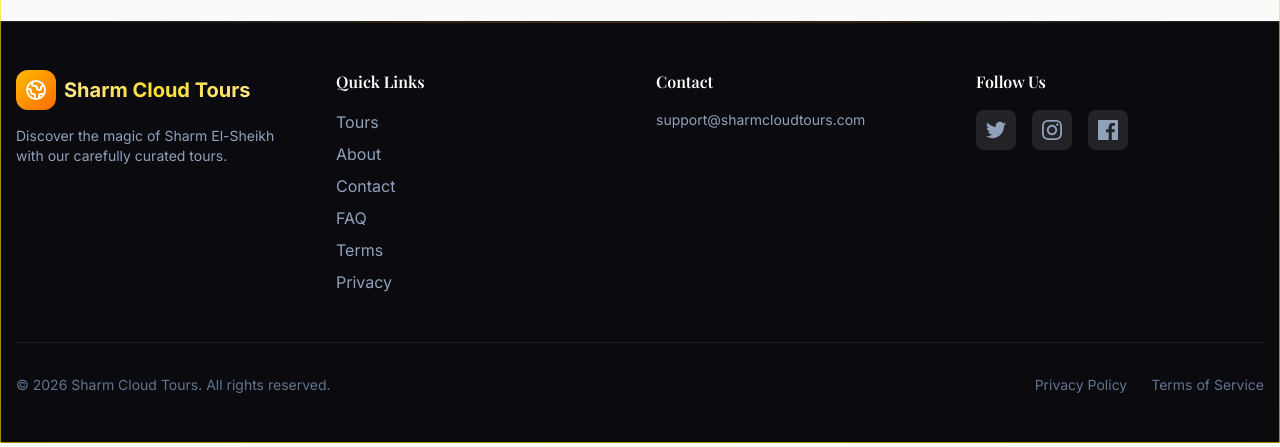
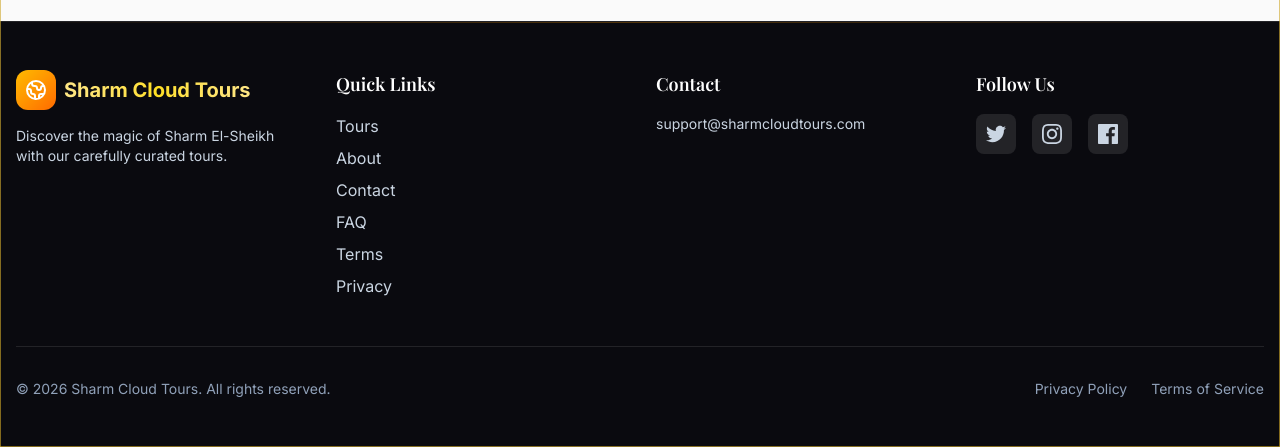
Before and after one commit to ahMEDhat-7/travel-app, a Next.js app: page /en/tours in a window 1280 px wide. Shown: the part 859-1306 px from the top of the page. Built offline with nearby package versions, Linux system fonts and the light colour scheme; no server answers.

Commit message:
fix: Accessiblity and PRD

```diff
--- a/app/[locale]/page.tsx
+++ b/app/[locale]/page.tsx
@@ -108,7 +108,7 @@ const SAMPLE_TOURS: Tour[] = [
     location: 'Bahariya Oasis',
     duration: '2 days',
     category: 'Adventure',
-    images: ['https://images.unsplash.com/photo-1547996663-6e5a6f232032?w=800'],
+    images: ['https://images.unsplash.com/photo-1559128010-7c1ad6e1b6a5?w=800'],
     isBestseller: true,
   },
   {
--- a/app/[locale]/tours/page.tsx
+++ b/app/[locale]/tours/page.tsx
@@ -69,7 +69,7 @@ const SAMPLE_TOURS: Tour[] = [
     price: 199,
     location: 'Bahariya Oasis',
     duration: '2 days',
-    images: ['https://images.unsplash.com/photo-1547996663-6e5a6f232032?w=800'],
+    images: ['https://images.unsplash.com/photo-1559128010-7c1ad6e1b6a5?w=800'],
     category: 'Adventure',
     isBestseller: true,
   },
@@ -150,7 +150,7 @@ export default function ToursPage({ params }: ToursPageProps) {
   const bg = 'var(--theme-bg)';
   const text = 'var(--theme-text)';
   const textSecondary = 'var(--theme-text-secondary)';
-  const accent = 'var(--theme-brand-gold)';
+  const accent = 'var(--theme-gold)';
   const border = 'var(--theme-border)';
   const cardBg = 'var(--theme-card)';
 
--- a/app/globals.css
+++ b/app/globals.css
@@ -16,10 +16,10 @@
   --theme-text-secondary: #1A1A1A;
   --theme-text-muted: #555555;
   --theme-text-disabled: #999999;
-  --theme-gold: #B8860B;
+  --theme-gold: #7A5C0A;
 
-  --theme-brand-gold: #FFD700;
-  --theme-brand-goldBright: #FFEA00;
+  --theme-brand-gold: #C8A227;
+  --theme-brand-goldBright: #D4B03A;
   --theme-brand-green: #059669;
   --theme-brand-greenBright: #10B981;
 
--- a/components/layout/Footer.tsx
+++ b/components/layout/Footer.tsx
@@ -70,41 +70,41 @@ export default function Footer({ locale }: FooterProps) {
 Sharm Cloud Tours
               </span>
             </div>
-            <p className="text-slate-400 text-sm">
+            <p className="text-slate-300 text-sm">
               {locale === 'ru' ? 'Откройте магию Шарм-эль-Шейха с нашими тщательно подобранными турами.' : 'Discover the magic of Sharm El-Sheikh with our carefully curated tours.'}
             </p>
           </div>
 
           <div>
-            <h4 className="text-white font-semibold mb-4">{locale === 'ru' ? 'Быстрые ссылки' : 'Quick Links'}</h4>
+            <h2 className="text-white font-semibold mb-4 text-lg">{locale === 'ru' ? 'Быстрые ссылки' : 'Quick Links'}</h2>
             <ul className="space-y-2">
               <li>
-                <Link href={`/${locale}/tours`} className="text-slate-400 hover:text-amber-300 transition-colors">
+                <Link href={`/${locale}/tours`} className="text-slate-300 hover:text-amber-300 transition-colors">
                   {locale === 'ru' ? 'Туры' : 'Tours'}
                 </Link>
               </li>
               <li>
-                <Link href={`/${locale}/about`} className="text-slate-400 hover:text-amber-300 transition-colors">
+                <Link href={`/${locale}/about`} className="text-slate-300 hover:text-amber-300 transition-colors">
                   {locale === 'ru' ? 'О нас' : 'About'}
                 </Link>
               </li>
               <li>
-                <Link href={`/${locale}/contact`} className="text-slate-400 hover:text-amber-300 transition-colors">
+                <Link href={`/${locale}/contact`} className="text-slate-300 hover:text-amber-300 transition-colors">
                   {locale === 'ru' ? 'Контакты' : 'Contact'}
                 </Link>
               </li>
               <li>
-                <Link href={`/${locale}/faq`} className="text-slate-400 hover:text-amber-300 transition-colors">
+                <Link href={`/${locale}/faq`} className="text-slate-300 hover:text-amber-300 transition-colors">
                   {locale === 'ru' ? 'Вопросы' : 'FAQ'}
                 </Link>
               </li>
               <li>
-                <Link href={`/${locale}/terms`} className="text-slate-400 hover:text-amber-300 transition-colors">
+                <Link href={`/${locale}/terms`} className="text-slate-300 hover:text-amber-300 transition-colors">
                   {locale === 'ru' ? 'Условия' : 'Terms'}
                 </Link>
               </li>
               <li>
-                <Link href={`/${locale}/privacy`} className="text-slate-400 hover:text-amber-300 transition-colors">
+                <Link href={`/${locale}/privacy`} className="text-slate-300 hover:text-amber-300 transition-colors">
                   {locale === 'ru' ? 'Конфиденциальность' : 'Privacy'}
                 </Link>
               </li>
@@ -112,8 +112,8 @@ Sharm Cloud Tours
           </div>
 
           <div>
-            <h4 className="text-white font-semibold mb-4">{locale === 'ru' ? 'Контакты' : 'Contact'}</h4>
-            <ul className="space-y-2 text-sm text-slate-400">
+            <h2 className="text-white font-semibold mb-4 text-lg">{locale === 'ru' ? 'Контакты' : 'Contact'}</h2>
+            <ul className="space-y-2 text-sm text-slate-300">
               {contact.address && <li>{address}</li>}
               <li>{contact.email}</li>
               {contact.phone && <li>{contact.phone}</li>}
@@ -133,20 +133,20 @@ Sharm Cloud Tours
           </div>
 
           <div>
-            <h4 className="text-white font-semibold mb-4">{locale === 'ru' ? 'Подписаться' : 'Follow Us'}</h4>
+            <h2 className="text-white font-semibold mb-4 text-lg">{locale === 'ru' ? 'Подписаться' : 'Follow Us'}</h2>
             <div className="flex gap-4">
-              <a href="#" className="w-10 h-10 bg-white/10 rounded-lg flex items-center justify-center text-slate-400 hover:bg-amber-500/20 hover:text-amber-400 transition-all">
-                <svg className="w-5 h-5" fill="currentColor" viewBox="0 0 24 24">
+              <a href="https://twitter.com" target="_blank" rel="noopener noreferrer" className="w-10 h-10 bg-white/10 rounded-lg flex items-center justify-center text-slate-300 hover:bg-amber-500/20 hover:text-amber-400 transition-all" aria-label="Twitter">
+                <svg className="w-5 h-5" fill="currentColor" viewBox="0 0 24 24" aria-hidden="true">
                   <path d="M24 4.557c-.883.392-1.832.656-2.828.775 1.017-.609 1.798-1.574 2.165-2.724-.951.564-2.005.974-3.127 1.195-.897-.957-2.178-1.555-3.594-1.555-3.179 0-5.515 2.966-4.797 6.045-4.091-.205-7.719-2.165-10.148-5.144-1.29 2.213-.669 5.108 1.523 6.574-.806-.026-1.566-.247-2.229-.616-.054 2.281 1.581 4.415 3.949 4.89-.693.188-1.452.232-2.224.084.626 1.956 2.444 3.379 4.6 3.419-2.07 1.623-4.678 2.348-7.29 2.04 2.179 1.397 4.768 2.212 7.548 2.212 9.142 0 14.307-7.721 13.995-14.646.962-.695 1.797-1.562 2.457-2.549z"/>
                 </svg>
               </a>
-              <a href="#" className="w-10 h-10 bg-white/10 rounded-lg flex items-center justify-center text-slate-400 hover:bg-amber-500/20 hover:text-amber-400 transition-all">
-                <svg className="w-5 h-5" fill="currentColor" viewBox="0 0 24 24">
+              <a href="https://instagram.com" target="_blank" rel="noopener noreferrer" className="w-10 h-10 bg-white/10 rounded-lg flex items-center justify-center text-slate-300 hover:bg-amber-500/20 hover:text-amber-400 transition-all" aria-label="Instagram">
+                <svg className="w-5 h-5" fill="currentColor" viewBox="0 0 24 24" aria-hidden="true">
                   <path d="M12 2.163c3.204 0 3.584.012 4.85.07 3.252.148 4.771 1.691 4.919 4.919.058 1.265.069 1.645.069 4.849 0 3.205-.012 3.584-.069 4.849-.149 3.225-1.664 4.771-4.919 4.919-1.266.058-1.644.07-4.85.07-3.204 0-3.584-.012-4.849-.07-3.26-.149-4.771-1.699-4.919-4.92-.058-1.265-.07-1.644-.07-4.849 0-3.204.013-3.583.07-4.849.149-3.227 1.664-4.771 4.919-4.919 1.266-.057 1.645-.069 4.849-.069zm0-2.163c-3.259 0-3.667.014-4.947.072-4.358.2-6.78 2.618-6.98 6.98-.059 1.281-.073 1.689-.073 4.948 0 3.259.014 3.668.072 4.948.2 4.358 2.618 6.78 6.98 6.98 1.281.058 1.689.072 4.948.072 3.259 0 3.668-.014 4.948-.072 4.354-.2 6.782-2.618 6.979-6.98.059-1.28.073-1.689.073-4.948 0-3.259-.014-3.667-.072-4.947-.196-4.354-2.617-6.78-6.979-6.98-1.281-.059-1.69-.073-4.949-.073zm0 5.838c-3.403 0-6.162 2.759-6.162 6.162s2.759 6.163 6.162 6.163 6.162-2.759 6.162-6.163c0-3.403-2.759-6.162-6.162-6.162zm0 10.162c-2.209 0-4-1.79-4-4 0-2.209 1.791-4 4-4s4 1.791 4 4c0 2.21-1.791 4-4 4zm6.406-11.845c-.796 0-1.441.645-1.441 1.44s.645 1.44 1.441 1.44c.795 0 1.439-.645 1.439-1.44s-.644-1.44-1.439-1.44z"/>
                 </svg>
               </a>
-              <a href="#" className="w-10 h-10 bg-white/10 rounded-lg flex items-center justify-center text-slate-400 hover:bg-amber-500/20 hover:text-amber-400 transition-all">
-                <svg className="w-5 h-5" fill="currentColor" viewBox="0 0 24 24">
+              <a href="https://facebook.com" target="_blank" rel="noopener noreferrer" className="w-10 h-10 bg-white/10 rounded-lg flex items-center justify-center text-slate-300 hover:bg-amber-500/20 hover:text-amber-400 transition-all" aria-label="Facebook">
+                <svg className="w-5 h-5" fill="currentColor" viewBox="0 0 24 24" aria-hidden="true">
                   <path d="M22.675 0h-21.35c-.732 0-1.325.593-1.325 1.325v21.351c0 .731.593 1.324 1.325 1.324h11.495v-9.294h-3.128v-3.622h3.128v-2.671c0-3.1 1.893-4.788 4.659-4.788 1.325 0 2.463.099 2.795.143v3.24l-1.918.001c-1.504 0-1.795.715-1.795 1.763v2.313h3.587l-.467 3.622h-3.12v9.293h6.116c.73 0 1.323-.593 1.323-1.325v-21.35c0-.732-.593-1.325-1.325-1.325z"/>
                 </svg>
               </a>
@@ -155,16 +155,16 @@ Sharm Cloud Tours
         </div>
 
         <div className="mt-12 pt-8 border-t border-white/10 flex flex-col md:flex-row justify-between items-center gap-4">
-          <p className="text-slate-500 text-sm">
+          <p className="text-slate-400 text-sm">
             © {new Date().getFullYear()} Sharm Cloud Tours. {locale === 'ru' ? 'Все права защищены.' : 'All rights reserved.'}
           </p>
           <div className="flex gap-6 text-sm">
-            <a href="#" className="text-slate-500 hover:text-amber-400 transition-colors">
+            <Link href={`/${locale}/privacy`} className="text-slate-400 hover:text-amber-400 transition-colors">
               {locale === 'ru' ? 'Политика конфиденциальности' : 'Privacy Policy'}
-            </a>
-            <a href="#" className="text-slate-500 hover:text-amber-400 transition-colors">
+            </Link>
+            <Link href={`/${locale}/terms`} className="text-slate-400 hover:text-amber-400 transition-colors">
               {locale === 'ru' ? 'Условия использования' : 'Terms of Service'}
-            </a>
+            </Link>
           </div>
         </div>
       </div>
--- a/components/layout/Navbar.tsx
+++ b/components/layout/Navbar.tsx
@@ -108,6 +108,7 @@ export default function Navbar({ locale, translations }: NavbarProps) {
                 href={`/${locale}/${key}`}
                 className="group relative text-sm lg:text-base hover:opacity-80 transition-opacity"
                 style={{ color: 'var(--theme-text)' }}
+                aria-current={pathname === `/${locale}/${key}` ? 'page' : undefined}
               >
                 {translations[key as keyof typeof translations]}
                 <span className="absolute -bottom-1 left-0 h-0.5 w-0 transition-all duration-300 group-hover:w-full" style={{ backgroundColor: gold }} />
@@ -129,8 +130,9 @@ export default function Navbar({ locale, translations }: NavbarProps) {
               href={`/${locale}/wishlist`}
               className="hidden lg:block p-2 hover:opacity-80 transition-all"
               style={{ color: 'var(--theme-brand-gold)' }}
+              aria-label={translations.wishlist}
             >
-              <svg className="w-5 h-5" fill="none" viewBox="0 0 24 24" stroke="currentColor">
+              <svg className="w-5 h-5" fill="none" viewBox="0 0 24 24" stroke="currentColor" aria-hidden="true">
                 <path strokeLinecap="round" strokeLinejoin="round" strokeWidth={2} d="M4.318 6.318a4.5 4.5 0 000 6.364L12 20.364l7.682-7.682a4.5 4.5 0 00-6.364-6.364L12 7.636l-1.318-1.318a4.5 4.5 0 00-6.364 0z" />
               </svg>
             </Link>
@@ -139,8 +141,9 @@ export default function Navbar({ locale, translations }: NavbarProps) {
                 href={`/${locale}/messages`}
                 className="hidden lg:block p-2 hover:opacity-80 transition-all relative"
                 style={{ color: 'var(--theme-brand-gold)' }}
+                aria-label="Messages"
               >
-                <svg className="w-5 h-5" fill="none" viewBox="0 0 24 24" stroke="currentColor">
+                <svg className="w-5 h-5" fill="none" viewBox="0 0 24 24" stroke="currentColor" aria-hidden="true">
                   <path strokeLinecap="round" strokeLinejoin="round" strokeWidth={2} d="M8 10h.01M12 10h.01M16 10h.01M9 16H5a2 2 0 01-2-2V6a2 2 0 012-2h14a2 2 0 012 2v8a2 2 0 01-2 2h-5l-5 5v-5z" />
                 </svg>
                 <MessageBadge locale={locale} />
@@ -219,8 +222,10 @@ export default function Navbar({ locale, translations }: NavbarProps) {
               className="lg:hidden p-2 cursor-pointer"
               style={{ color: 'var(--theme-text)' }}
               onClick={() => setMenuOpen(!menuOpen)}
+              aria-label={menuOpen ? (locale === 'ru' ? 'Закрыть меню' : 'Close menu') : (locale === 'ru' ? 'Открыть меню' : 'Open menu')}
+              aria-expanded={menuOpen}
             >
-              <svg className="w-6 h-6" fill="none" viewBox="0 0 24 24" stroke="currentColor">
+              <svg className="w-6 h-6" fill="none" viewBox="0 0 24 24" stroke="currentColor" aria-hidden="true">
                 {menuOpen ? (
                   <path strokeLinecap="round" strokeLinejoin="round" strokeWidth={2} d="M6 18L18 6M6 6l12 12" />
                 ) : (
```
Also changed, not shown: 2 other files (tests, documents, lock files or other folders).
